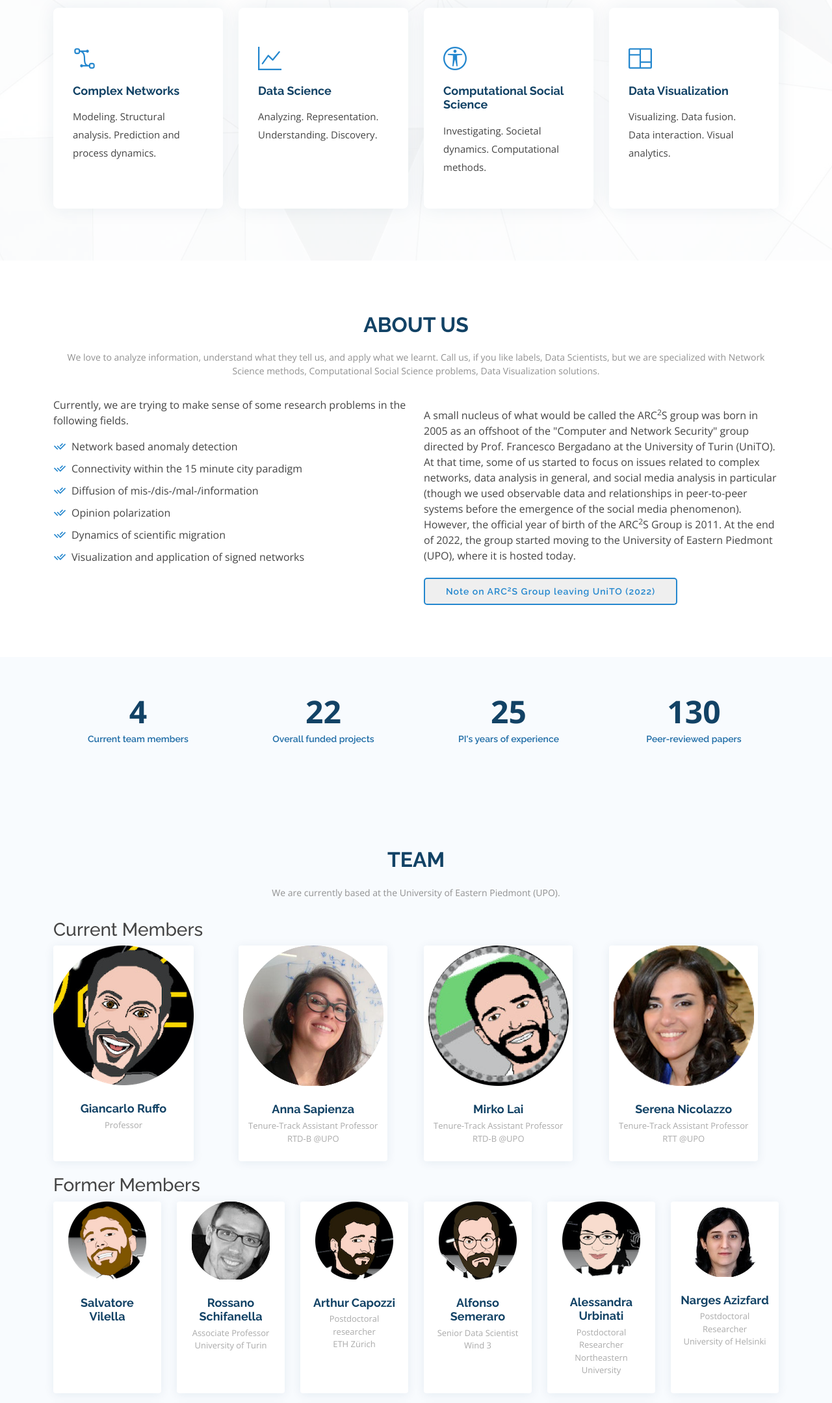
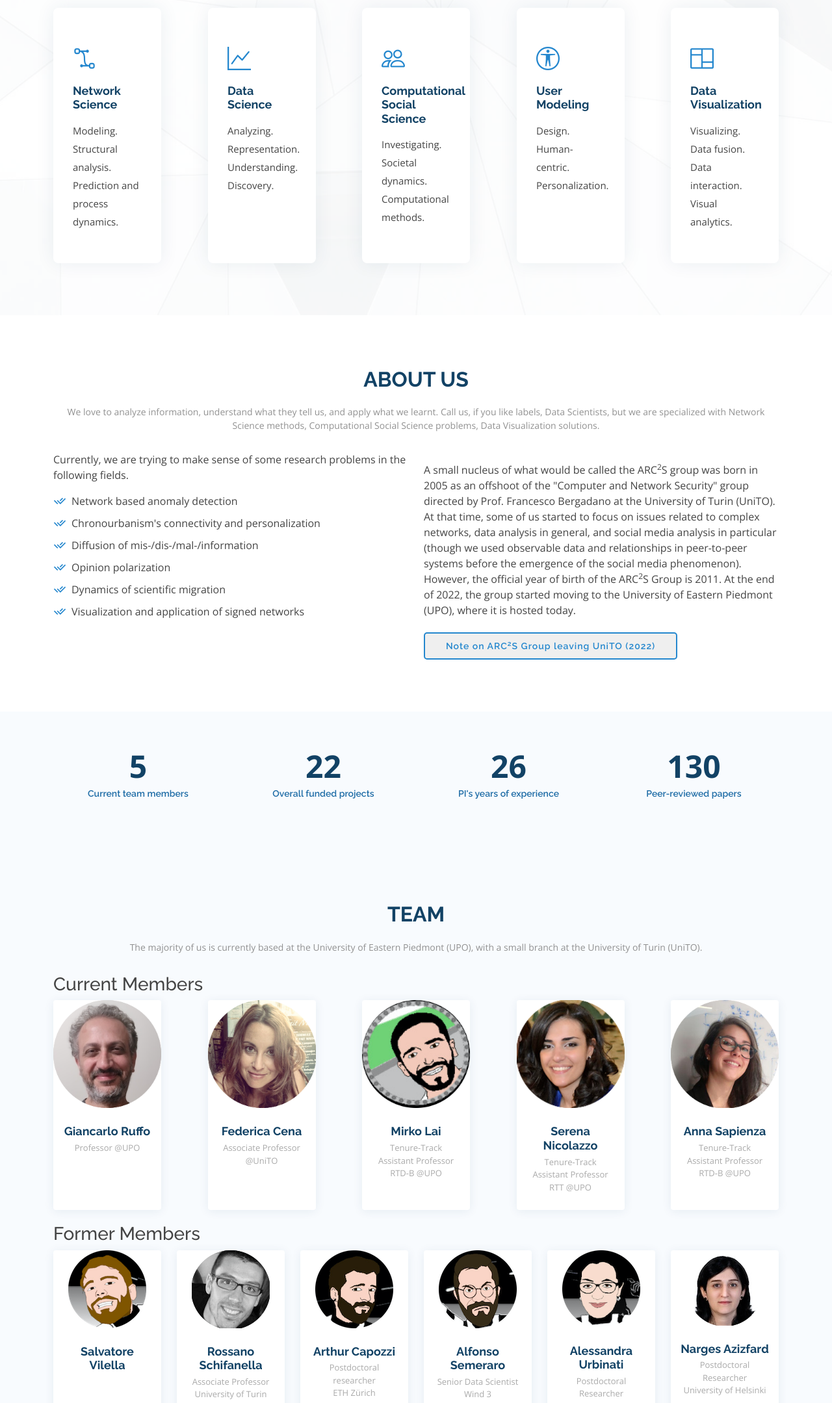
Before and after one commit to arc2s/arc2s.github.io, a plain HTML site: page index.html in a window 1280 px wide. Shown: the part 440-2599 px from the top of the page at 65% size. Drawn offline with nearby package versions, Linux system fonts and the light colour scheme.

Commit message:
update + fede

```diff
--- a/index.html
+++ b/index.html
@@ -60,7 +60,7 @@
           <li><a class="nav-link scrollto" href="#team">Team</a></li>
           <li><a class="nav-link scrollto" href="#projects">Projects</a></li>
           <li><a class="nav-link scrollto o" href="#papers">Papers</a></li>
-          <li><a class="nav-link scrollto" href="#talks">Talks</a></li>
+          <!--<li><a class="nav-link scrollto" href="#talks">Talks</a></li>-->
           <li><a class="nav-link scrollto" href="#contact">Contact</a></li>
           <!--
           <li class="dropdown"><a href="#"><span>Drop Down</span> <i class="bi bi-chevron-down"></i></a>
@@ -104,17 +104,17 @@
         <a href="#about" class="btn-get-started scrollto">Get Started</a>
       </div>
 
-      <div class="row icon-boxes">
-
-        <div class="col-md-6 col-lg-3 d-flex align-items-stretch mb-5 mb-lg-0" data-aos="zoom-in" data-aos-delay="200">
+      <div class="row icon-boxes d-flex justify-content-between">
+
+        <div class="col-md-6 col-lg-2 d-flex align-items-stretch mb-5 mb-lg-0" data-aos="zoom-in" data-aos-delay="200">
           <div class="icon-box">
             <div class="icon"><i class="bi-bezier2"></i></div>
-            <h4 class="title"><a href="">Complex Networks</a></h4>
+            <h4 class="title"><a href="">Network Science</a></h4>
             <p class="description">Modeling. Structural analysis. Prediction and process dynamics. </p>
           </div>
         </div>
 
-        <div class="col-md-6 col-lg-3 d-flex align-items-stretch mb-5 mb-lg-0" data-aos="zoom-in" data-aos-delay="300">
+        <div class="col-md-6 col-lg-2 d-flex align-items-stretch mb-5 mb-lg-0" data-aos="zoom-in" data-aos-delay="300">
           <div class="icon-box">
             <div class="icon"><i class="bi-graph-up"></i></div>
             <h4 class="title"><a href="">Data Science</a></h4>
@@ -122,15 +122,24 @@
           </div>
         </div>
 
-        <div class="col-md-6 col-lg-3 d-flex align-items-stretch mb-5 mb-lg-0" data-aos="zoom-in" data-aos-delay="400">
+        <div class="col-md-6 col-lg-2 d-flex align-items-stretch mb-5 mb-lg-0" data-aos="zoom-in" data-aos-delay="400">
+          <div class="icon-box">
+            <div class="icon"><i class="bi-people"></i></div>
+            <h4 class="title"><a href="">Computational Social Science</a></h4>
+            <p class="description">Investigating. Societal dynamics. Computational methods.</p>
+          </div>
+        </div>
+
+
+        <div class="col-md-6 col-lg-2 d-flex align-items-stretch mb-5 mb-lg-0" data-aos="zoom-in" data-aos-delay="400">
           <div class="icon-box">
             <div class="icon"><i class="bi-universal-access-circle"></i></div>
-            <h4 class="title"><a href="">Computational Social Science</a></h4>
-            <p class="description">Investigating. Societal dynamics. Computational methods.</p>
-          </div>
-        </div>
-
-        <div class="col-md-6 col-lg-3 d-flex align-items-stretch mb-5 mb-lg-0" data-aos="zoom-in" data-aos-delay="500">
+            <h4 class="title"><a href="">User Modeling</a></h4>
+            <p class="description">Design. Human-centric. Personalization.</p>
+          </div>
+        </div>
+
+        <div class="col-md-6 col-lg-2 d-flex align-items-stretch mb-5 mb-lg-0" data-aos="zoom-in" data-aos-delay="500">
           <div class="icon-box">
             <div class="icon"><i class="bi-columns"></i></div>
             <h4 class="title"><a href="">Data Visualization</a></h4>
@@ -162,7 +171,7 @@
             </p>
             <ul>
               <li><i class="ri-check-double-line"></i> Network based anomaly detection</li>
-              <li><i class="ri-check-double-line"></i> Connectivity within the 15 minute city paradigm</li>
+              <li><i class="ri-check-double-line"></i> Chronourbanism's connectivity and personalization</li>
               <li><i class="ri-check-double-line"></i> Diffusion of mis-/dis-/mal-/information</li>
               <li><i class="ri-check-double-line"></i> Opinion polarization</li>
               <li><i class="ri-check-double-line"></i> Dynamics of scientific migration</li>
@@ -285,7 +294,7 @@
 
           <div class="col-lg-3 col-md-5 col-6 d-md-flex align-items-md-stretch">
             <div class="count-box">
-              <span data-purecounter-start="0" data-purecounter-end="4" data-purecounter-duration="2" class="purecounter"></span>
+              <span data-purecounter-start="0" data-purecounter-end="5" data-purecounter-duration="2" class="purecounter"></span>
               <p>Current team members</p>
             </div>
           </div>
@@ -299,7 +308,7 @@
 
           <div class="col-lg-3 col-md-5 col-6 d-md-flex align-items-md-stretch">
             <div class="count-box">
-              <span data-purecounter-start="0" data-purecounter-end="25" data-purecounter-duration="2" class="purecounter"></span>
+              <span data-purecounter-start="0" data-purecounter-end="26" data-purecounter-duration="2" class="purecounter"></span>
               <p>PI's years of experience</p>
             </div>
           </div>
@@ -323,15 +332,16 @@
 
         <div class="section-title">
           <h2>Team</h2>
-          <p>We are currently based at the University of Eastern Piedmont (UPO).</p>
-        </div>
-
-        <div class="row">
+          <p>The majority of us is currently based at the University of Eastern Piedmont (UPO),
+            with a small branch at the University of Turin (UniTO).</p>
+        </div>
+
+        <div class="row d-flex justify-content-between">
           <h3>Current Members</h3>
-          <div class="col-lg-3 col-md-6 d-flex align-items-stretch" data-aos="fade-up" data-aos-delay="100">
-            <div class="member">
-              <div class="member-img">
-                <img src="assets/img/team/team-1.png" class="img-fluid" alt="">
+          <div class="col-lg-2 col-md-6 d-flex align-items-stretch" data-aos="fade-up" data-aos-delay="100">
+            <div class="member">
+              <div class="member-img">
+                <img src="assets/img/team/gruffo.png" class="img-fluid" alt="">
                 <div class="social">
                   <!--
                   <a href =""><i><img alt="ORCID logo" src="https://info.orcid.org/wp-content/uploads/2019/11/orcid_16x16.png" width="16" height="16" /></i></a>
@@ -346,12 +356,72 @@
               </div>
               <div class="member-info">
                 <h4>Giancarlo Ruffo</h4>
-                <span>Professor</span>
-              </div>
-            </div>
-          </div>
-
-          <div class="col-lg-3 col-md-6 d-flex align-items-stretch" data-aos="fade-up" data-aos-delay="200">
+                <span>Professor @UPO</span>
+              </div>
+            </div>
+          </div>
+
+          <div class="col-lg-2 col-md-6 d-flex align-items-stretch" data-aos="fade-up" data-aos-delay="150">
+            <div class="member">
+              <div class="member-img">
+                <img src="assets/img/team/fcena.png" class="img-fluid" alt="">
+                <div class="social">
+                  <!--
+                  <a href =""><i><img alt="ORCID logo" src="https://info.orcid.org/wp-content/uploads/2019/11/orcid_16x16.png" width="16" height="16" /></i></a>
+                  <a href=""><i class="material-icons">&#xe051;</i></a>
+                  <a href=""><i class="material-icons">&#xe80c;</i></a>
+                  <a href=""><i class="bi bi-linkedin"></i></a>
+                -->
+                  <a href="https://orcid.org/0000-0003-3481-3360"><i ><img alt="ORCID logo" src="https://info.orcid.org/wp-content/uploads/2019/11/orcid_16x16.png" width="16" height="16" /></i></a>
+                  <a href="http://www.di.unito.it/~cena/"><i class="material-icons">&#xe051;</i></a>
+                  <a href="https://scholar.google.com/citations?user=IcA3fsoAAAAJ&hl=it&oi=ao"><i class="material-icons">&#xe80c;</i></a>
+                  <a href="https://www.linkedin.com/in/federica-cena-7315689/"><i class="bi bi-linkedin"></i></a></div>
+              </div>
+              <div class="member-info">
+                <h4>Federica Cena</h4>
+                <span>Associate Professor @UniTO</span>
+              </div>
+            </div>
+          </div>
+
+          <div class="col-lg-2 col-md-6 d-flex align-items-stretch" data-aos="fade-up" data-aos-delay="200">
+            <div class="member">
+              <div class="member-img">
+                <img src="assets/img/team/team-2.png" class="img-fluid" alt="">
+                <div class="social">
+                  <a href ="https://orcid.org/0000-0003-1042-0861"><i><img alt="ORCID logo" src="https://info.orcid.org/wp-content/uploads/2019/11/orcid_16x16.png" width="16" height="16" /></i></a>
+                  <a href="https://upobook.uniupo.it/mirko.lai"><i class="material-icons">&#xe051;</i></a>
+                  <a href="https://scholar.google.com/citations?hl=it&user=bdvGj28AAAAJ"><i class="material-icons">&#xe80c;</i></a>
+                  <!-- <a href=""><i class="bi bi-linkedin"></i></a> -->
+                  </div>
+              </div>
+              <div class="member-info">
+                <h4>Mirko Lai</h4>
+                <span>Tenure-Track Assistant Professor<br>
+                  RTD-B @UPO </span>
+              </div>
+            </div>
+          </div>
+
+          <div class="col-lg-2 col-md-6 d-flex align-items-stretch" data-aos="fade-up" data-aos-delay="250">
+            <div class="member">
+              <div class="member-img">
+                <img src="assets/img/team/nicolazzo.png" class="img-fluid" alt="">
+                <div class="social">
+                  <a href ="https://orcid.org/0000-0003-2719-9526"><i><img alt="ORCID logo" src="https://info.orcid.org/wp-content/uploads/2019/11/orcid_16x16.png" width="16" height="16" /></i></a>
+                  <a href="https://upobook.uniupo.it/serena.nicolazzo"><i class="material-icons">&#xe051;</i></a>
+                  <a href="https://scholar.google.it/citations?user=gMo-21QAAAAJ&hl=it"><i class="material-icons">&#xe80c;</i></a>
+                  <a href="https://www.linkedin.com/in/serena-nicolazzo-25b46676/"><i class="bi bi-linkedin"></i></a>
+                  </div>
+              </div>
+              <div class="member-info">
+                <h4>Serena Nicolazzo</h4>
+                <span>Tenure-Track Assistant Professor <br>
+                  RTT @UPO </span>
+              </div>
+            </div>
+          </div>
+          <div class="col-lg-2 col-md-6 d-flex align-items-stretch" data-aos="fade-up" data-aos-delay="300">
             <div class="member">
               <div class="member-img">
                 <img src="assets/img/team/sapienza.png" class="img-fluid" alt="">
@@ -366,44 +436,6 @@
                 <h4>Anna Sapienza</h4>
                 <span>Tenure-Track Assistant Professor <br>
                   RTD-B @UPO</span>
-              </div>
-            </div>
-          </div>
-
-          <div class="col-lg-3 col-md-6 d-flex align-items-stretch" data-aos="fade-up" data-aos-delay="300">
-            <div class="member">
-              <div class="member-img">
-                <img src="assets/img/team/team-2.png" class="img-fluid" alt="">
-                <div class="social">
-                  <a href ="https://orcid.org/0000-0003-1042-0861"><i><img alt="ORCID logo" src="https://info.orcid.org/wp-content/uploads/2019/11/orcid_16x16.png" width="16" height="16" /></i></a>
-                  <a href="https://upobook.uniupo.it/mirko.lai"><i class="material-icons">&#xe051;</i></a>
-                  <a href="https://scholar.google.com/citations?hl=it&user=bdvGj28AAAAJ"><i class="material-icons">&#xe80c;</i></a>
-                  <!-- <a href=""><i class="bi bi-linkedin"></i></a> -->
-                  </div>
-              </div>
-              <div class="member-info">
-                <h4>Mirko Lai</h4>
-                <span>Tenure-Track Assistant Professor <br>
-                  RTD-B @UPO </span>
-              </div>
-            </div>
-          </div>
-
-          <div class="col-lg-3 col-md-6 d-flex align-items-stretch" data-aos="fade-up" data-aos-delay="300">
-            <div class="member">
-              <div class="member-img">
-                <img src="assets/img/team/nicolazzo.png" class="img-fluid" alt="">
-                <div class="social">
-                  <a href ="https://orcid.org/0000-0003-2719-9526"><i><img alt="ORCID logo" src="https://info.orcid.org/wp-content/uploads/2019/11/orcid_16x16.png" width="16" height="16" /></i></a>
-                  <a href="https://upobook.uniupo.it/serena.nicolazzo"><i class="material-icons">&#xe051;</i></a>
-                  <a href="https://scholar.google.it/citations?user=gMo-21QAAAAJ&hl=it"><i class="material-icons">&#xe80c;</i></a>
-                  <a href="https://www.linkedin.com/in/serena-nicolazzo-25b46676/"><i class="bi bi-linkedin"></i></a>
-                  </div>
-              </div>
-              <div class="member-info">
-                <h4>Serena Nicolazzo</h4>
-                <span>Tenure-Track Assistant Professor <br>
-                  RTT @UPO </span>
               </div>
             </div>
           </div>
@@ -449,7 +481,6 @@
               </div>
             </div>
           </div>
-
 
           <div class="col-lg-2 col-md-6 d-flex align-items-stretch" data-aos="fade-up" data-aos-delay="200">
             <div class="member">
@@ -528,7 +559,6 @@
                 <h4>Narges Azizfard</h4>
                 <span>Postdoctoral Researcher<br>
                 University of Helsinki</span>
-              </div>
               </div>
             </div>
           </div>
@@ -1325,6 +1355,7 @@
     </section><!-- End Papers Section -->
 
     <!-- ======= Talks Section ======= -->
+    <!--
     <section id="talks" class="pricing">
       <div class="container" data-aos="fade-up">
 
@@ -1333,63 +1364,10 @@
           <p>Our public presentations at conferences, universities, industries, and other organizations can be found here.</p>
         </div>
 
-        <!-- <div class="row">
-
-          <div class="col-lg-4 col-md-6" data-aos="zoom-im" data-aos-delay="100">
-            <div class="box">
-              <h3>Free</h3>
-              <h4><sup>$</sup>0<span> / month</span></h4>
-              <ul>
-                <li>Aida dere</li>
-                <li>Nec feugiat nisl</li>
-                <li>Nulla at volutpat dola</li>
-                <li class="na">Pharetra massa</li>
-                <li class="na">Massa ultricies mi</li>
-              </ul>
-              <div class="btn-wrap">
-                <a href="#" class="btn-buy">Buy Now</a>
-              </div>
-            </div>
-          </div>
-
-          <div class="col-lg-4 col-md-6 mt-4 mt-md-0" data-aos="zoom-in" data-aos-delay="100">
-            <div class="box featured">
-              <h3>Business</h3>
-              <h4><sup>$</sup>19<span> / month</span></h4>
-              <ul>
-                <li>Aida dere</li>
-                <li>Nec feugiat nisl</li>
-                <li>Nulla at volutpat dola</li>
-                <li>Pharetra massa</li>
-                <li class="na">Massa ultricies mi</li>
-              </ul>
-              <div class="btn-wrap">
-                <a href="#" class="btn-buy">Buy Now</a>
-              </div>
-            </div>
-          </div>
-
-          <div class="col-lg-4 col-md-6 mt-4 mt-lg-0" data-aos="zoom-in" data-aos-delay="100">
-            <div class="box">
-              <h3>Developer</h3>
-              <h4><sup>$</sup>29<span> / month</span></h4>
-              <ul>
-                <li>Aida dere</li>
-                <li>Nec feugiat nisl</li>
-                <li>Nulla at volutpat dola</li>
-                <li>Pharetra massa</li>
-                <li>Massa ultricies mi</li>
-              </ul>
-              <div class="btn-wrap">
-                <a href="#" class="btn-buy">Buy Now</a>
-              </div>
-            </div>
-          </div>
-
-        </div> -->
-
-      </div>
-    </section><!-- End Talks Section -->
+      </div>
+    </section>
+    -->
+    <!-- End Talks Section -->
 
     <!-- ======= Frequently Asked Questions Section ======= -->
     <!-- <section id="faq" class="faq section-bg">
```
Also changed, not shown: assets/img/team/fcena.png (added), assets/img/team/gruffo.png (added). Lines whose indentation alone changed are shown as unchanged.
